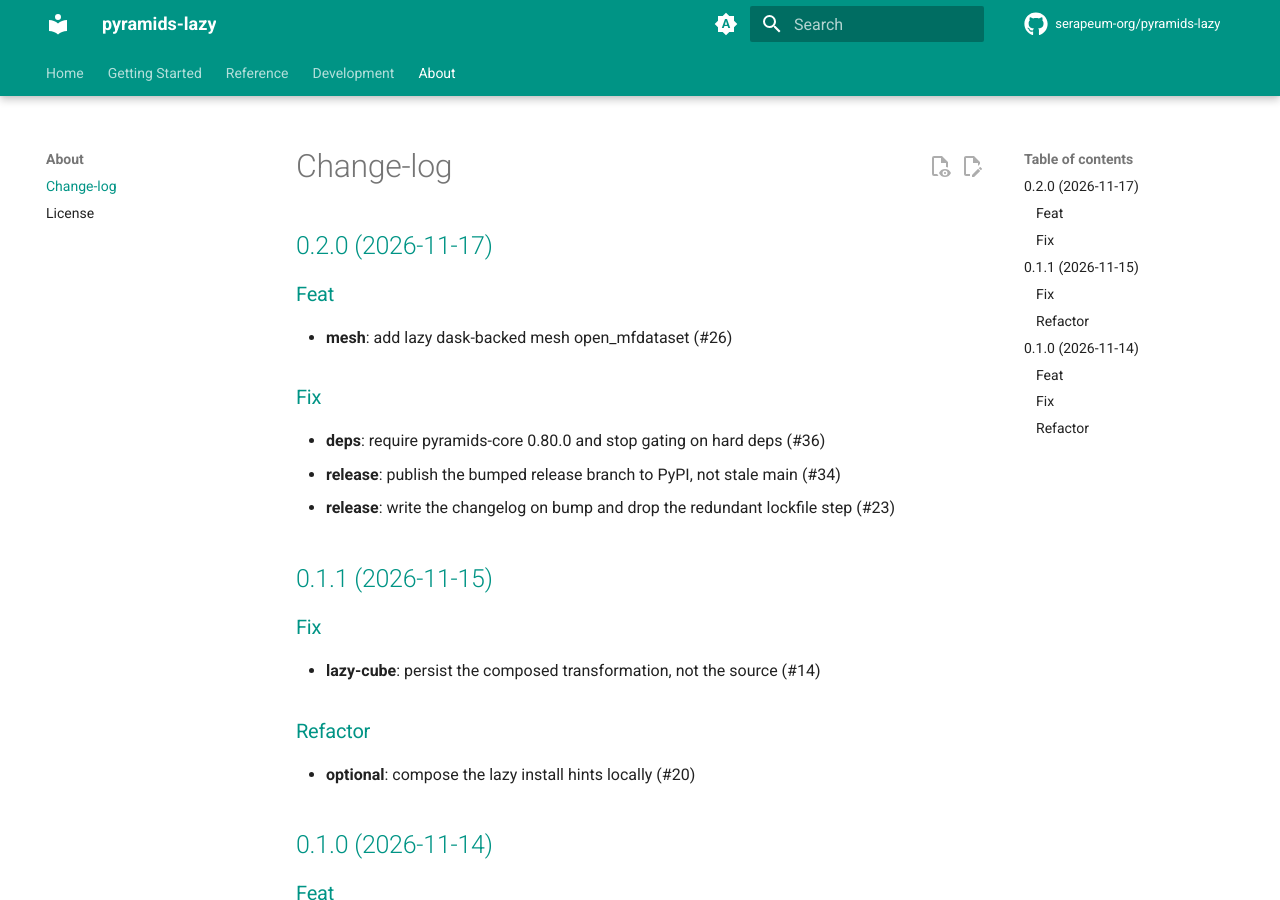
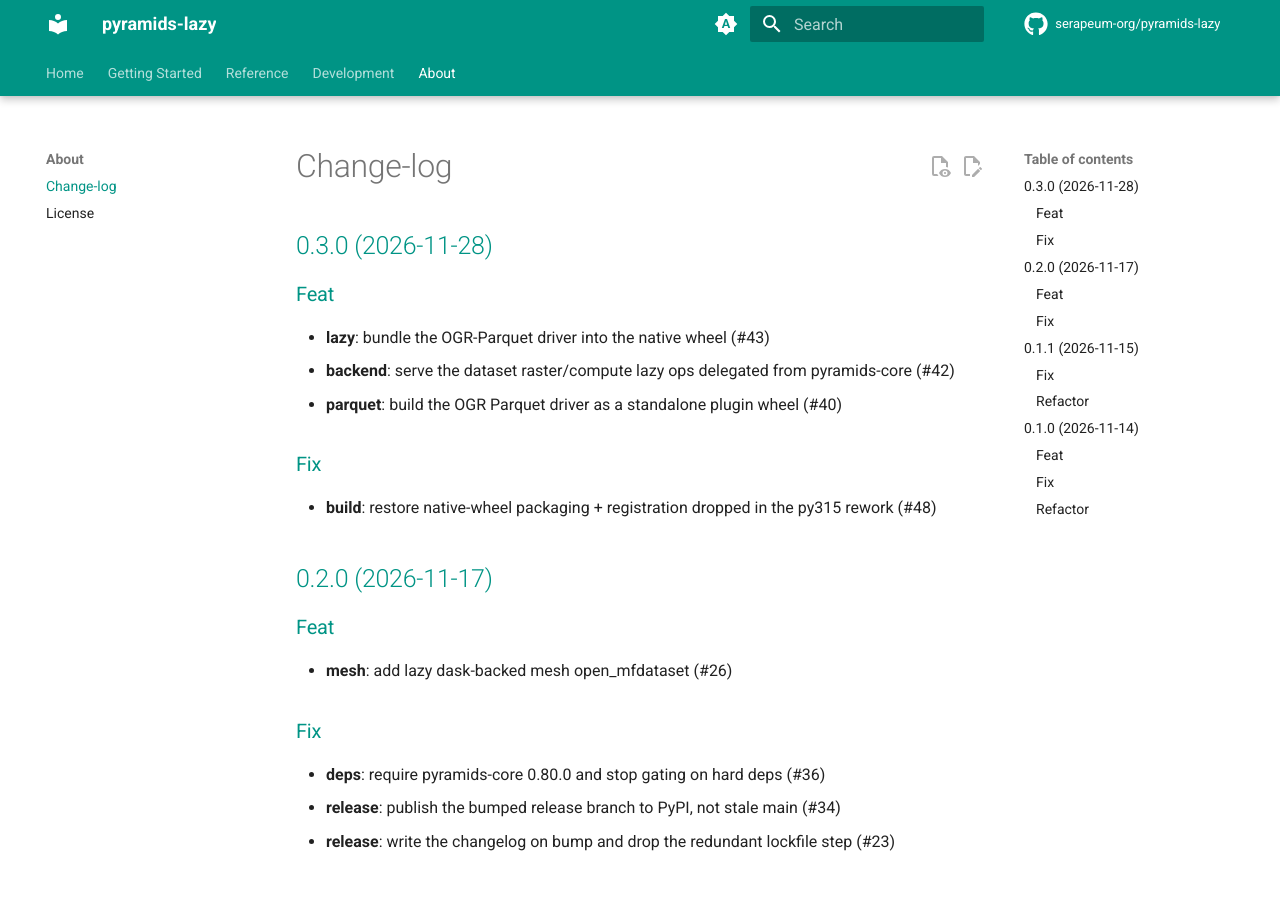
Before and after one commit to serapeum-org/pyramids-lazy, an MkDocs documentation site: the page built from docs/change-log.md, in a window 1280 px wide and 900 px high. Built offline with MkDocs 1.6.1 and Material for MkDocs 9.7.7, drawn with Linux system fonts in a browser that asks for light colours; comment, search, counter and statistics services are not loaded; the version menu is left out.

Commit message:
bump: version 0.2.0 → 0.3.0

```diff
--- a/docs/change-log.md
+++ b/docs/change-log.md
@@ -1,3 +1,15 @@
+## 0.3.0 (2026-11-28)
+
+### Feat
+
+- **lazy**: bundle the OGR-Parquet driver into the native wheel (#43)
+- **backend**: serve the dataset raster/compute lazy ops delegated from pyramids-core (#42)
+- **parquet**: build the OGR Parquet driver as a standalone plugin wheel (#40)
+
+### Fix
+
+- **build**: restore native-wheel packaging + registration dropped in the py315 rework (#48)
+
 ## 0.2.0 (2026-11-17)
 
 ### Feat
--- a/pyproject.toml
+++ b/pyproject.toml
@@ -1,6 +1,6 @@
 [project]
 name = "pyramids-lazy"
-version = "0.2.0"
+version = "0.3.0"
 description = "Lazy / dask compute backend for pyramids (the pyramids.compute_backend plugin)"
 readme = "README.md"
 requires-python = ">=3.11,<4"
```
Also changed, not shown: 1 other file.
